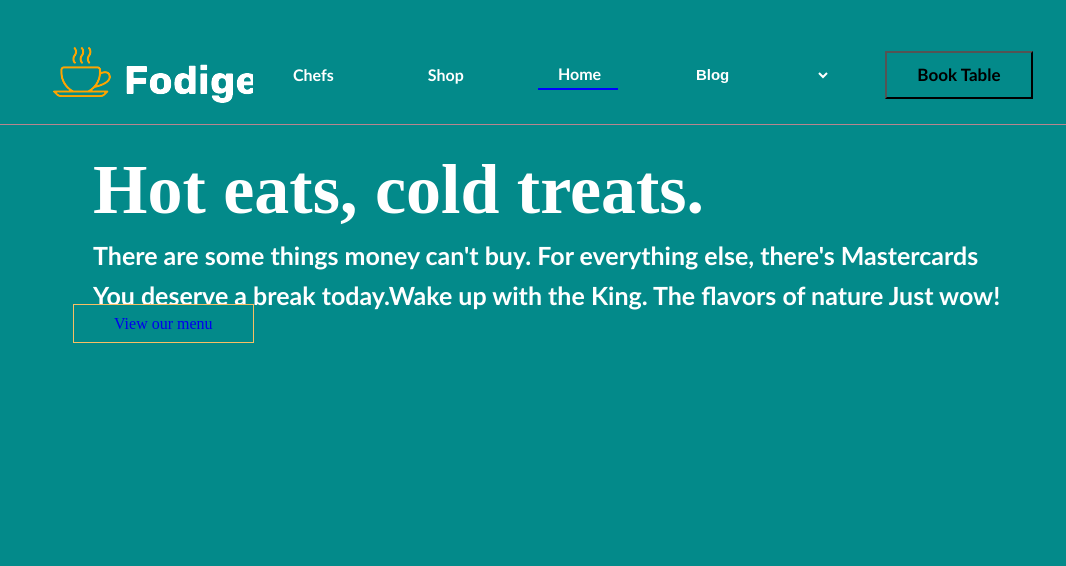
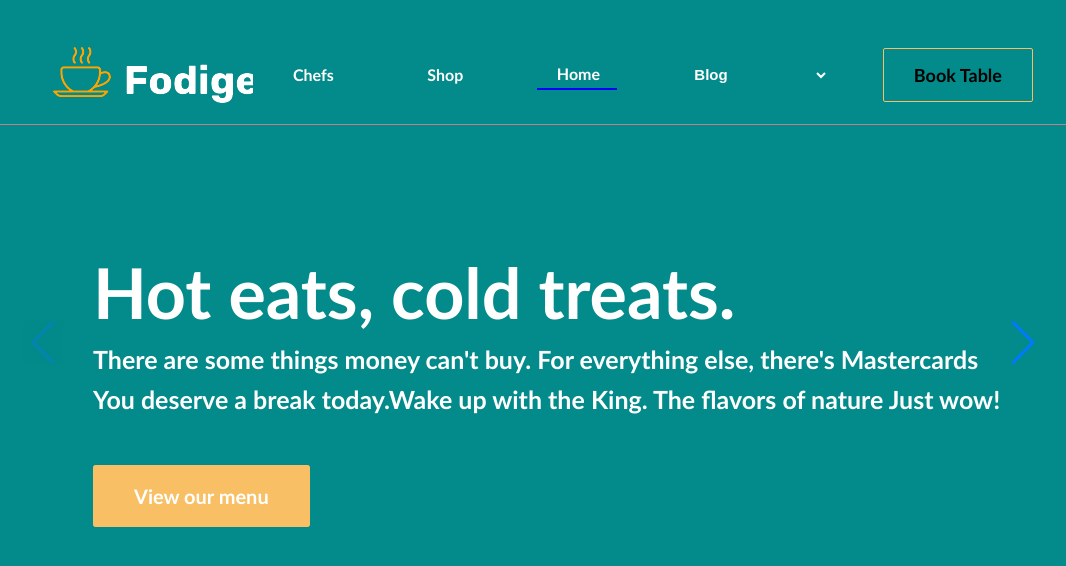
Before and after one commit to Anifaster/hello, a React (Create React App) app: page /home in a window 1280 px wide. Shown: the top 566 px of the page, without its empty margins (107-1173 px from the left). Built offline with nearby package versions, Linux system fonts and the light colour scheme.

Commit message:
mentugatdim

```diff
--- a/src/index.css
+++ b/src/index.css
@@ -53,13 +53,7 @@
   font-weight: 800;
   color: white;
 }
-.button-book{
-  width: 148px;
-  height: 48px;
-  font-family: 'Gill Sans', 'Gill Sans MT', 'Trebuchet MS', sans-serif;
-  font-weight: 800;
-  font-size: 17px;
-}
+
 .slide1 h1{
   font-size: 70px;
   font-weight: 700;
@@ -71,8 +65,46 @@
   font-weight: 700;
   font-family: 'Gill Sans', 'Gill Sans MT', 'Trebuchet MS', sans-serif;
 }
-.slide1 .view{
+.view{
   margin-top: 20px;
   border: 1px solid #f8bf64;
-  padding: 10px 40px;
+  padding: 18px 40px;
+  color: White;
+  font-size: 20px;
+  font-weight: 800;
+  background-color: #f8bf64;
+  border-radius: 3px;
 }
+.slide1{
+  margin-top: 100px;
+  font-family: 'Gill Sans', 'Gill Sans MT', 'Trebuchet MS', sans-serif;
+}
+.view-div{
+  margin-top: 60px;
+}
+.button-book{
+  padding: 15px 30px;
+  font-size: 18px;
+  font-weight: 700;
+  font-family: 'Gill Sans', 'Gill Sans MT', 'Trebuchet MS', sans-serif;
+  border: 1px solid #f8bf64;
+  border-radius: 2px;
+}
+.slide2 h1{
+  font-size: 70px;
+  font-weight: 700;
+  color: white;
+
+}
+.slide2{
+  text-align: center;
+  margin-top: 120px;
+  font-family: 'Gill Sans', 'Gill Sans MT', 'Trebuchet MS', sans-serif;
+}
+.slide2 p{
+  font-size: 20px;
+  color: white;
+  font-weight: 700;
+  font-family: 'Gill Sans', 'Gill Sans MT', 'Trebuchet MS', sans-serif;
+  margin-top: 30px;
+}
--- a/src/menu/Home.jsx
+++ b/src/menu/Home.jsx
@@ -20,7 +20,18 @@ const Home = () => {
                         <p>
                         You deserve a break today.Wake up with the King. The flavors of nature Just wow!
                         </p>
+                        <div className='view-div'>
                         <Link to='/' className='view' >View our menu</Link>
+                        </div>
+                    </div>
+                </SwiperSlide>
+                <SwiperSlide>
+                    <div className='slide2'>
+                <h1>A life full of celebration.</h1>
+                <p>There are some things money can't buy. For everything else, there's MasterCard. You deserve <br/> a break today. Wake up with the King. The flavors of nature Just wow!</p>
+                <div className='view-div'>
+                        <Link to='/' className='view' >View our menu</Link>
+                        </div>
                     </div>
                 </SwiperSlide>
             </Swiper>
```
